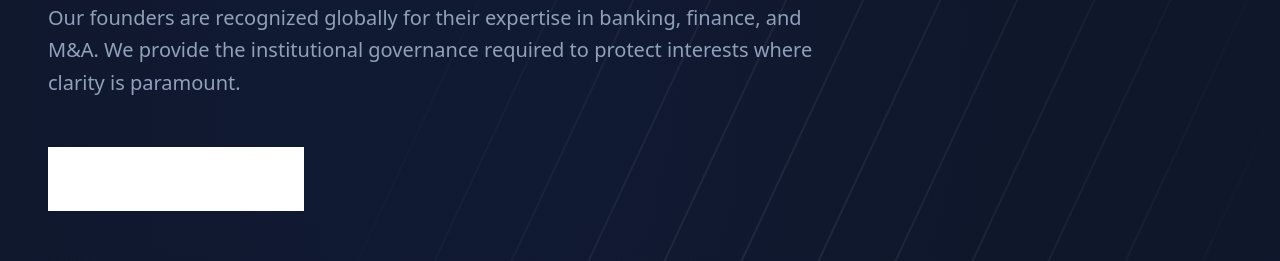
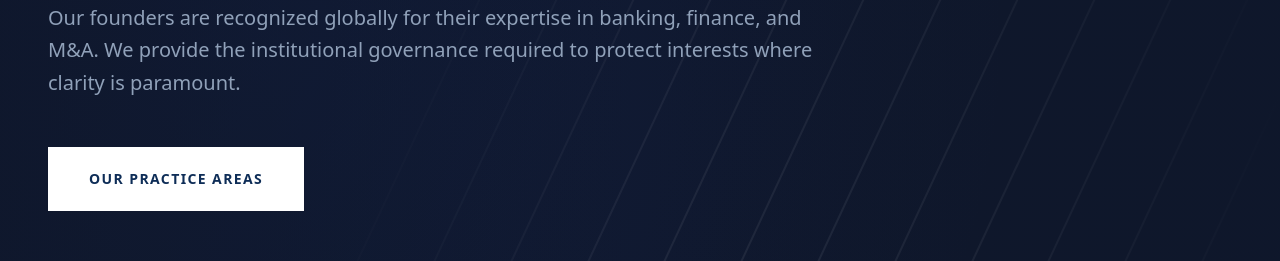
Before and after one commit to dp-agora/agora-web, a Next.js app: page /en in a window 1280 px wide. Shown: the part 2448-2709 px from the top of the page. Built offline with nearby package versions, Linux system fonts and the light colour scheme.

Commit message:
fix: transparency of button text in credibility section

```diff
--- a/src/app/[locale]/page.tsx
+++ b/src/app/[locale]/page.tsx
@@ -201,7 +201,7 @@ export default function Home() {
               <p className="text-xl text-slate-400 leading-relaxed mb-12">
                 {t("credibility.description")}
               </p>
-              <Button asChild variant="outline" size="lg" className="rounded-none border-white/20 text-white hover:bg-white hover:text-slate-900 h-16 px-10 uppercase tracking-widest font-bold">
+              <Button asChild variant="outline" size="lg" className="rounded-none border-white/20 text-primary bg-white hover:bg-white/90 h-16 px-10 uppercase tracking-widest font-bold">
                 <Link href="/services">{t("credibility.cta")}</Link>
               </Button>
             </div>
```
